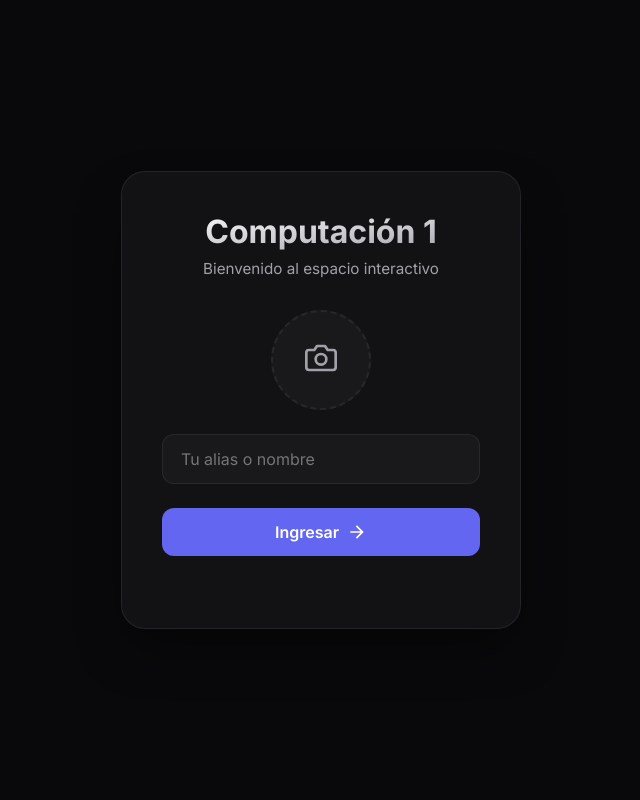
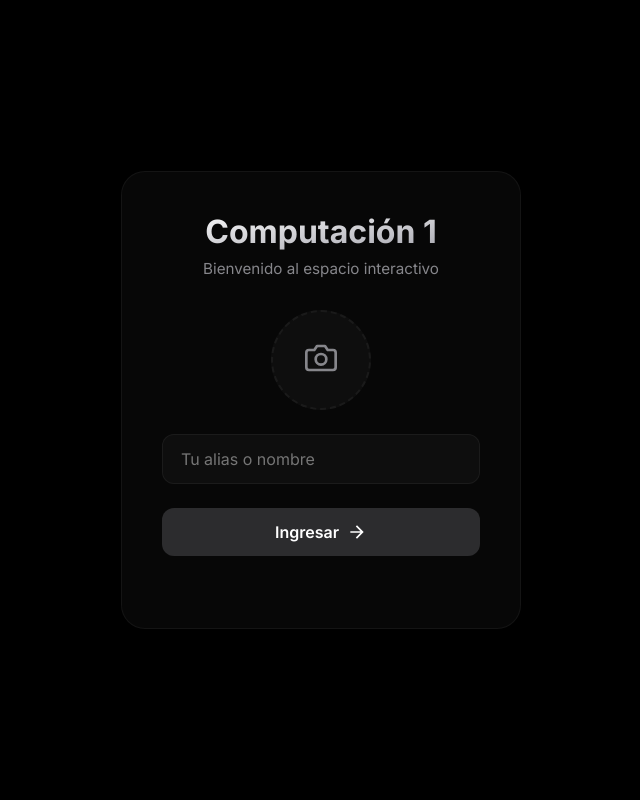
Before and after one commit to ekbfjefbfb/MensajeriaComputacion, a Flask app: page / in a window 1280 px wide. Shown: the whole page, without its empty margins (319-959 px from the left). Run offline with Flask 3, Linux system fonts and the light colour scheme; some libraries are stand-ins or nearby versions.

Commit message:
UI/UX Aesthetic overhaul: Applied Brutal Minimalism, removed borders, improved glassmorphism, monochrome+iOS blue scheme, and silenced visual noise

```diff
--- a/static/css/chat.css
+++ b/static/css/chat.css
@@ -4,18 +4,18 @@
 */
 
 :root {
-    --bg: #09090b;
-    --bg-base: #111114;
-    --bg-surface: #18181b;
-    --bg-panel: rgba(24, 24, 27, 0.7);
-    --border-color: rgba(63, 63, 70, 0.4);
-    --text-pri: #fafafa;
-    --text-sec: #a1a1aa;
-    --accent: #6366f1;
-    --accent-hover: #4f46e5;
-    --online: #10b981;
-    --danger: #ef4444;
-    --easing: cubic-bezier(0.4, 0, 0.2, 1);
+    --bg: #000000;
+    --bg-base: #000000;
+    --bg-surface: #0a0a0a;
+    --bg-panel: rgba(10, 10, 10, 0.75);
+    --border-color: rgba(255, 255, 255, 0.05);
+    --text-pri: #f5f5f7;
+    --text-sec: #86868b;
+    --accent: #2c2c2e;
+    --accent-hover: #3a3a3c;
+    --online: #34c759;
+    --danger: #ff3b30;
+    --easing: cubic-bezier(0.25, 0.1, 0.25, 1);
 }
 
 * {
```
Also changed, not shown: other parts of static/css/chat.css (+28 -25 lines).
